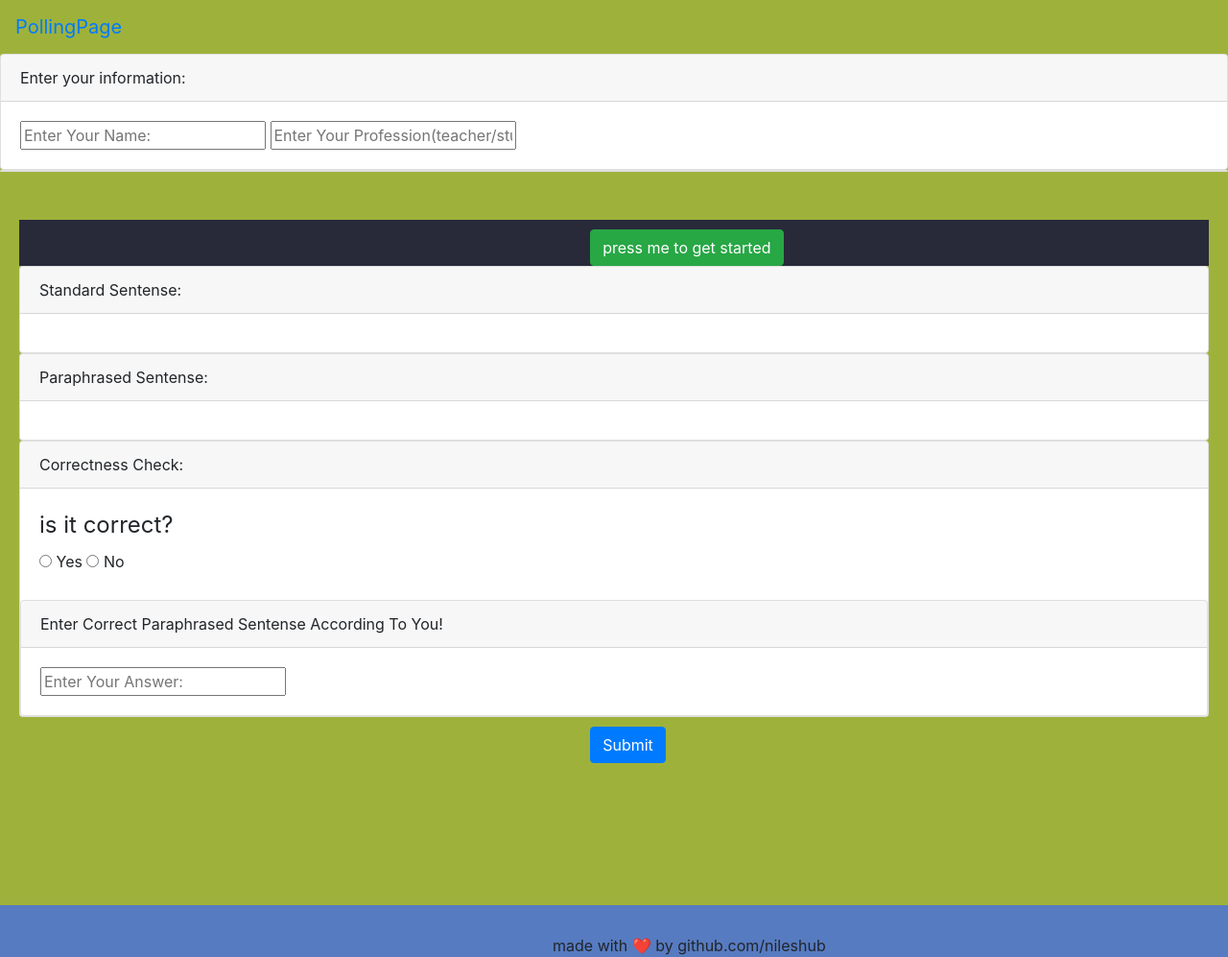
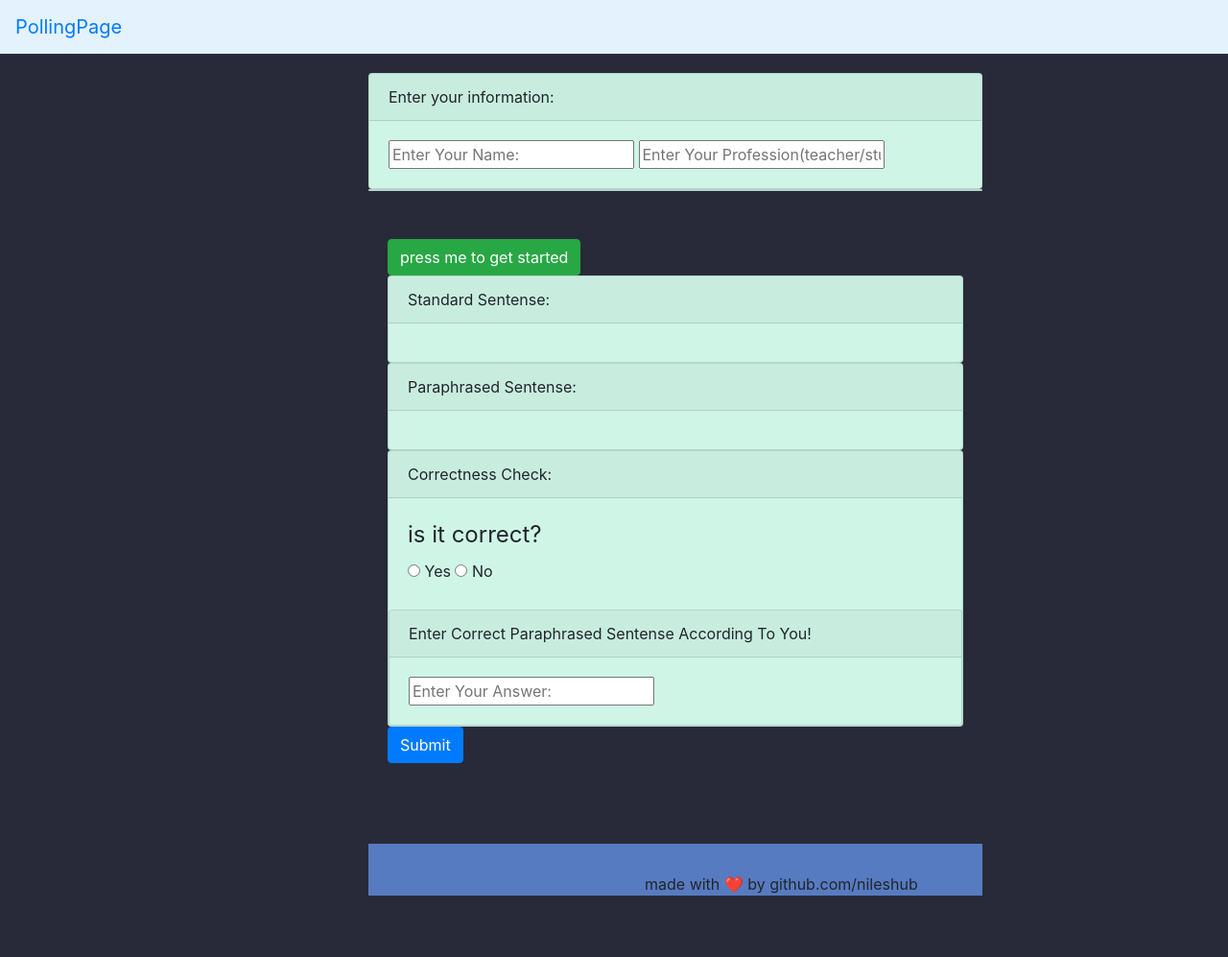
Before and after one commit to harrshagandhi/pollingpage, a plain HTML site: page index.html in a window 1280 px wide. Shown: the whole page at 96% size. After the commit the page ends 933 px from the top, so only its background shows below. Drawn offline with Linux system fonts and the light colour scheme.

Commit message:
Update style.css
version 2.0.1

```diff
--- a/style.css
+++ b/style.css
@@ -1,8 +1,29 @@
 body{
+    background-color: #282A3A;
+}
+.navbar:hover{
+    background-color: #e3f2fd;
+}
+.Body-content{
+    margin-top: 20px;
+    justify-content: center;
+    margin-left: 30%;
+    margin-right: 20%;
+}
+.card{
+    background-color: #CFF5E7;
+}
+.footer{
+    background-color: #577BC1;
+}
+
+
+
+/* body{
     background-color: #9EB23B;
 }
 .btn{
     /* color: #355C7D; */
     margin-left: 48%;
     margin-top: 10px;
-}
+} */
```
